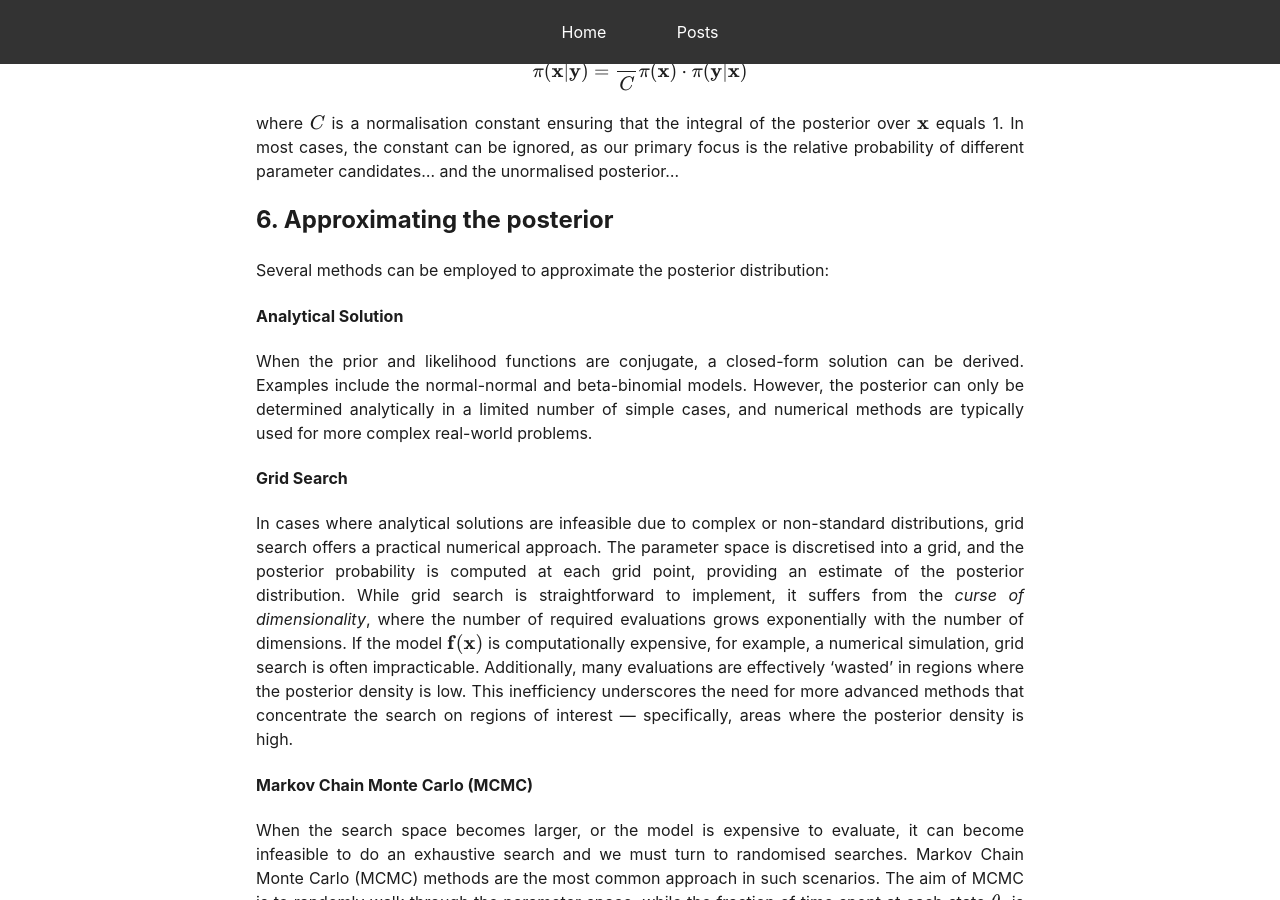
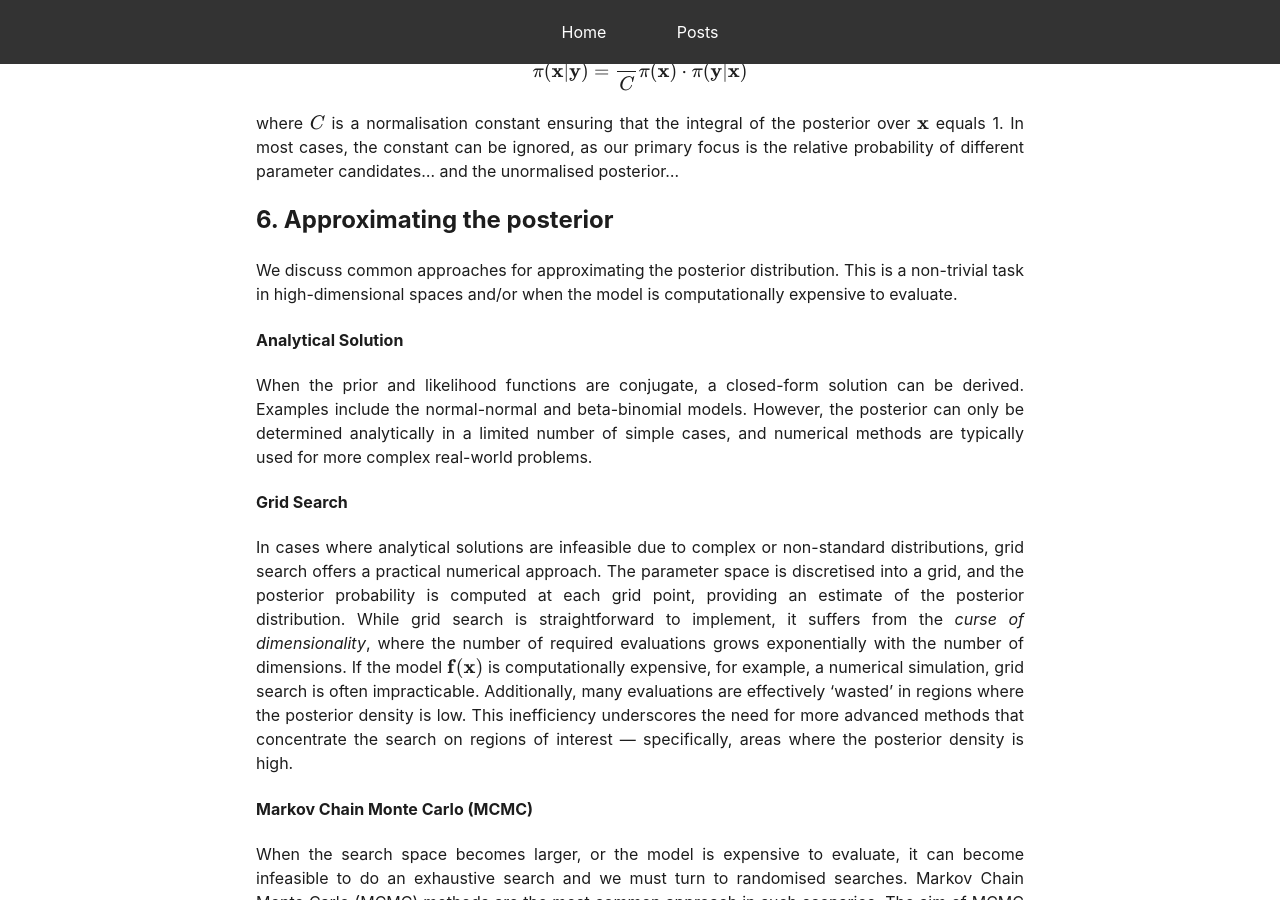
Before and after one commit to mark-hobbs/mark-hobbs.github.io, a Jekyll site: the page built from _posts/2024-12-02-bayesian-inference.md, in a window 1280 px wide and 900 px high, scrolled down 5700 px. Built offline with Jekyll 4.4.1, drawn with Linux system fonts in a browser that asks for light colours; formulas are drawn with MathJax 3; some of the changed lines change nothing that is shown; some of the changed text lies outside the part shown.

Commit message:
General updates

```diff
--- a/_posts/2024-12-02-bayesian-inference.md
+++ b/_posts/2024-12-02-bayesian-inference.md
@@ -133,7 +133,7 @@ where $C$ is a normalisation constant ensuring that the integral of the posterio
 
 ## 6. Approximating the posterior
 
-Several methods can be employed to approximate the posterior distribution:
+We discuss common approaches for approximating the posterior distribution. This is a non-trivial task in high-dimensional spaces and/or when the model is computationally expensive to evaluate.
 
 #### Analytical Solution
 
@@ -160,7 +160,7 @@ Each of these methods has its strengths and limitations, and the choice depends
   </figcaption>
 </figure>
 
-## 7. Posterior Distribution
+## 7. Posterior Analysis
 
 To efficiently obtain an accurate prediction of the posterior distribution, we typically employ MCMC methods. In this post, we have utilised an Adaptive Metropolis-Hastings sampler to approximate the posterior distribution. The process of tuning MCMC samplers and ensuring that they have adequately explored the posterior and achieved convergence is beyond the scope of this post. However, it is a crucial aspect of reliable Bayesian inference, as poor tuning or insufficient exploration can lead to biased estimates or inaccurate conclusions.
 
@@ -203,7 +203,7 @@ Excluding density values enhances clarity, directing attention to high-probabili
 
 The 2D problem allows us to easily visualise the posterior distribution and understand grid search, MCMC etc. However as we move to higher-dimensions it becomes much more difficult... linear elasticity-nonlinear hardening with four model parameters...  -->
 
-## 9. Summary
+## 8. Summary
 
 Given noisy experimental data obtained from a uniaxial tensile test of a material specimen, we hypothesised that the material response can be described by a linear-elastic material law. We then employed a Bayesian framework to infer the parameters in the material model, accounting for uncertainty in the observations. Bayesian inference provides an estimate of the posterior distribution of the model parameters rather than just deterministic estimates. Learning comes from two sources: (1) the evidence provided by the observed data and (2) prior knowledge about the likely values of the model parameters.
 
```
